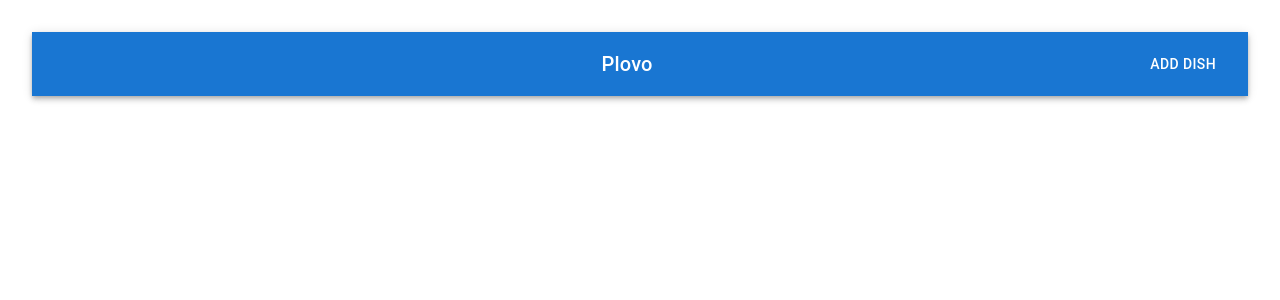
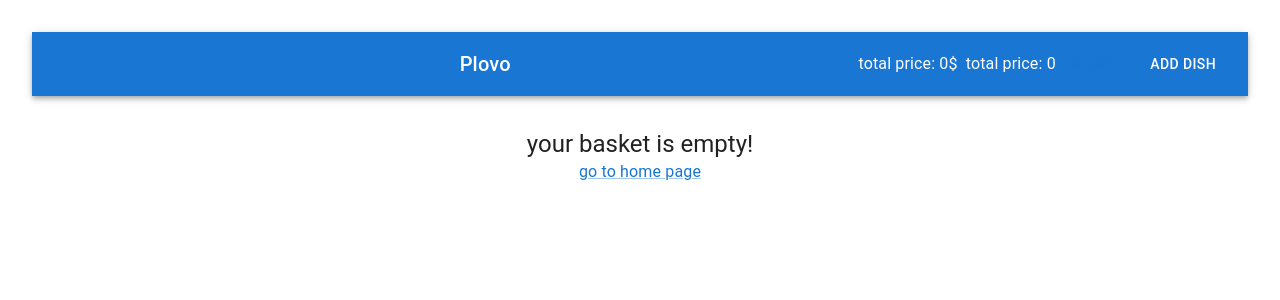
Before and after one commit to smrrvv1/plovo-app, a React (Vite) app: page /basket in a window 1280 px wide. Before the commit this address had no page. Shown: the top 300 px of the page. Built offline with nearby package versions, Linux system fonts and the light colour scheme; some icons are missing.

Commit message:
classwork

```diff
--- a/package.json
+++ b/package.json
@@ -16,10 +16,11 @@
     "@mui/icons-material": "^7.3.9",
     "@mui/material": "^7.3.9",
     "@mui/styled-engine-sc": "^7.3.9",
-    "axios": "^1.13.6",
+    "axios": "^1.14.0",
     "react": "^19.1.0",
     "react-dom": "^19.1.0",
     "react-router": "^7.13.2",
+    "react-router-dom": "^7.13.2",
     "styled-components": "^6.3.11"
   },
   "devDependencies": {
--- a/src/App.tsx
+++ b/src/App.tsx
@@ -6,20 +6,32 @@ import { Header } from './components/header/Header'
 import { AddDish } from './pages/add-dish/AddDish'
 import { Container } from '@mui/material'
 import { EditDish } from './pages/edit-dish/EditDish'
+import { Basket } from './pages/basket/Basket'
+import { addDishToBasket } from './utils/basketHelpers';
+import type { IBasketState, IDish } from './types';
+import { useState } from 'react'
 
 function App() {
+  const [basket, setBasket] = useState<IBasketState>({
+    items: [],
+    totalCount: 0,
+    totalPrice: 0
+  })
+
+  const handleAddDish = (dish: IDish) => {
+    setBasket(prev => addDishToBasket(prev, dish));
+  }
 
   return (
     <>
-    <Header/>
-    <Container style={{
-      padding: '20px'
-    }}>
+    <Header totalCount={basket.totalCount} totalPrice={basket.totalPrice} />
+    <Container sx={{ mt: 4 }}>
       <Routes>
-        <Route path='/' element={<Home/>}/>
+        <Route path='/' element={<Home addDishToBasket={handleAddDish} />}/>
         <Route path='/dish/:id' element={<Dish/>}/>
         <Route path='/dish/create' element={<AddDish/>}/>
         <Route path='/dish/edit/:id' element={<EditDish/>}/>
+        <Route path='/basket' element={<Basket basketState={basket} />} />
       </Routes>
     </Container>
     </>
--- a/src/components/dish-card/DishCard.tsx
+++ b/src/components/dish-card/DishCard.tsx
@@ -4,16 +4,18 @@ import CardContent from '@mui/material/CardContent';
 import type { IDish } from '../../types';
 import { Button, Typography } from '@mui/material';
 import { useNavigate } from 'react-router';
+import AddShoppingCartIcon from '@mui/icons-material/AddShoppingCart';
 
 interface Props {
-    dish: IDish
-}
+    dish: IDish;
+    addDishToBasket: (dish: IDish) => void
+  }
 
-export const DishCard = ({dish}:Props) => {
+export const DishCard = ({ dish, addDishToBasket }: Props) => {
     const navigate = useNavigate()
 
-    const goToDishPage = (id: string) => {
-        navigate(`/dish/${id}`)
+    const handleAddDishToBasket = (dish:IDish) => {
+        addDishToBasket(dish)
     }
 
     return(
@@ -27,8 +29,14 @@ export const DishCard = ({dish}:Props) => {
                 </Typography>
             </CardContent>
             <CardActions>
-                <Button onClick={()=> goToDishPage(dish.id)}>
+                <Button onClick={()=> navigate(`/dish/${dish.id}`)}>
                     Show more
+                </Button>
+
+                <Button
+                onClick={() => handleAddDishToBasket(dish)}
+                endIcon={<AddShoppingCartIcon/>}>
+                    Add to basket
                 </Button>
             </CardActions>
         </Card>
--- a/src/components/header/Header.tsx
+++ b/src/components/header/Header.tsx
@@ -7,7 +7,12 @@ import IconButton from '@mui/material/IconButton';
 import FastfoodIcon from '@mui/icons-material/Fastfood';
 import { useNavigate } from 'react-router';
 
-export const Header = () => {
+interface Props {
+  totalCount: number
+  totalPrice: number
+}
+
+export const Header = ({ totalCount, totalPrice }: Props) => {
     const navigate = useNavigate()
 
     const goHome = () => {
@@ -17,6 +22,12 @@ export const Header = () => {
     const goAddDish = () => {
         navigate('/dish/create')
     }
+
+    const goToBasket = () => {
+
+      navigate('/basket')
+
+  }
 
     return(
     <Box sx={{ flexGrow: 1 }}>
@@ -32,12 +43,38 @@ export const Header = () => {
           >
             <FastfoodIcon />
           </IconButton>
-          <Typography variant="h6" component="div" sx={{ flexGrow: 1 }}>
+          <Typography
+          variant="h6"
+          component="div"
+          sx={{ flexGrow: 1 }}>
             Plovo
           </Typography>
+
+          <div style={{
+          display:'flex',
+          alignItems:'center',
+          gap: '8px',
+          }}>
+            <div style={{
+            display:'flex',
+            alignItems:'center',
+            gap: '8px',
+            }}>
+            <Typography>
+            total price: {totalPrice}$
+            </Typography>
+            <Typography>
+            total price: {totalCount}
+            </Typography>
+            </div>
+            <Button>
+            basket
+            </Button>
+
           <Button color="inherit" onClick={goAddDish}>
             Add Dish
             </Button>
+            </div>
         </Toolbar>
       </AppBar>
     </Box>
--- /dev/null
+++ b/src/pages/basket/Basket.tsx
@@ -0,0 +1,37 @@
+import { Typography } from "@mui/material"
+import type { IBasketState } from "../../types"
+import { Link } from "@mui/material"
+import { Container } from "@mui/material"
+
+interface Props{
+    basketState: IBasketState
+}
+
+export const Basket = ({basketState}:Props) => {
+
+    const {items, totalCount, totalPrice} = basketState
+
+    if (items.length === 0){
+
+        return(
+            <Container>
+                <Typography variant="h5" align="center">
+                    your basket is empty!
+                </Typography>
+                <Link to='/'>
+                <Typography>
+                    go to home page
+                </Typography>
+                </Link>
+            </Container>
+        )
+    }
+
+    return(
+
+        <div>
+            Basket
+        </div>
+
+    )
+}
--- a/src/pages/dish/Dish.tsx
+++ b/src/pages/dish/Dish.tsx
@@ -6,7 +6,7 @@ import { Button, Typography, CircularProgress } from "@mui/material";
 import styles from "./styles.module.css"
 
 export const Dish = () => {
-  const { id } = useParams()
+  const { id } = useParams<{ id: string }>()
   const navigate = useNavigate()
   const [dish, setDish] = useState<IDishShort | null>(null)
   const [loading, setLoading] = useState(false)
@@ -22,8 +22,10 @@ export const Dish = () => {
   }, [id])
 
   useEffect(() => {
-    fetchDish()
-  }, [fetchDish])
+    if (id) {
+      fetchDish();
+    }
+  }, [fetchDish, id])
 
   const onDelete = async () => {
     setLoading(true)
--- a/src/pages/home/Home.tsx
+++ b/src/pages/home/Home.tsx
@@ -5,7 +5,11 @@ import { DishCard } from '../../components/dish-card/DishCard.tsx';
 import styles from './styles.module.css'
 import { Typography } from '@mui/material';
 
-export const Home = () => {
+interface Props {
+  addDishToBasket: (dish: IDish) => void
+}
+
+export const Home = ({ addDishToBasket }: Props) => {
   const [dishes, setDishes] = useState<IDish[]>([]);
   const [loading, setLoading] = useState(false);
 
@@ -44,7 +48,11 @@ export const Home = () => {
         </Typography>
         <div className={styles.wrapper}>
             {dishes.map((dishItem)=>(
-                <DishCard dish={dishItem} key={dishItem.id} />
+                <DishCard
+                dish={dishItem}
+                key={dishItem.id}
+                addDishToBasket={addDishToBasket}
+                 />
             ))}
         </div>
     </div>
--- /dev/null
+++ b/src/utils/basketHelpers.ts
@@ -0,0 +1,23 @@
+import type { IBasketState, IDish, IBasket } from '../types'
+
+export const addDishToBasket = (currentState: IBasketState, dish: IDish): IBasketState => {
+  const existingItemIndex = currentState.items.findIndex((item) => item.dish.id === dish.id)
+
+  let newItems: IBasket[]
+
+  if (existingItemIndex !== -1) {
+    newItems = currentState.items.map((item, index) => {
+      if (index === existingItemIndex) {
+        return { ...item, count: item.count + 1 }
+      }
+      return item
+    })
+  } else {
+    newItems = [...currentState.items, { dish, count: 1 }]
+  }
+
+  const totalCount = newItems.reduce((sum, item) => sum + item.count, 0);
+  const totalPrice = newItems.reduce((sum, item) => sum + (item.dish.price * item.count), 0)
+
+  return { items: newItems, totalCount, totalPrice }
+}
```
Also changed, not shown: src/types.ts (+11 -0 lines), 1 other file (tests, documents, lock files or other folders).
